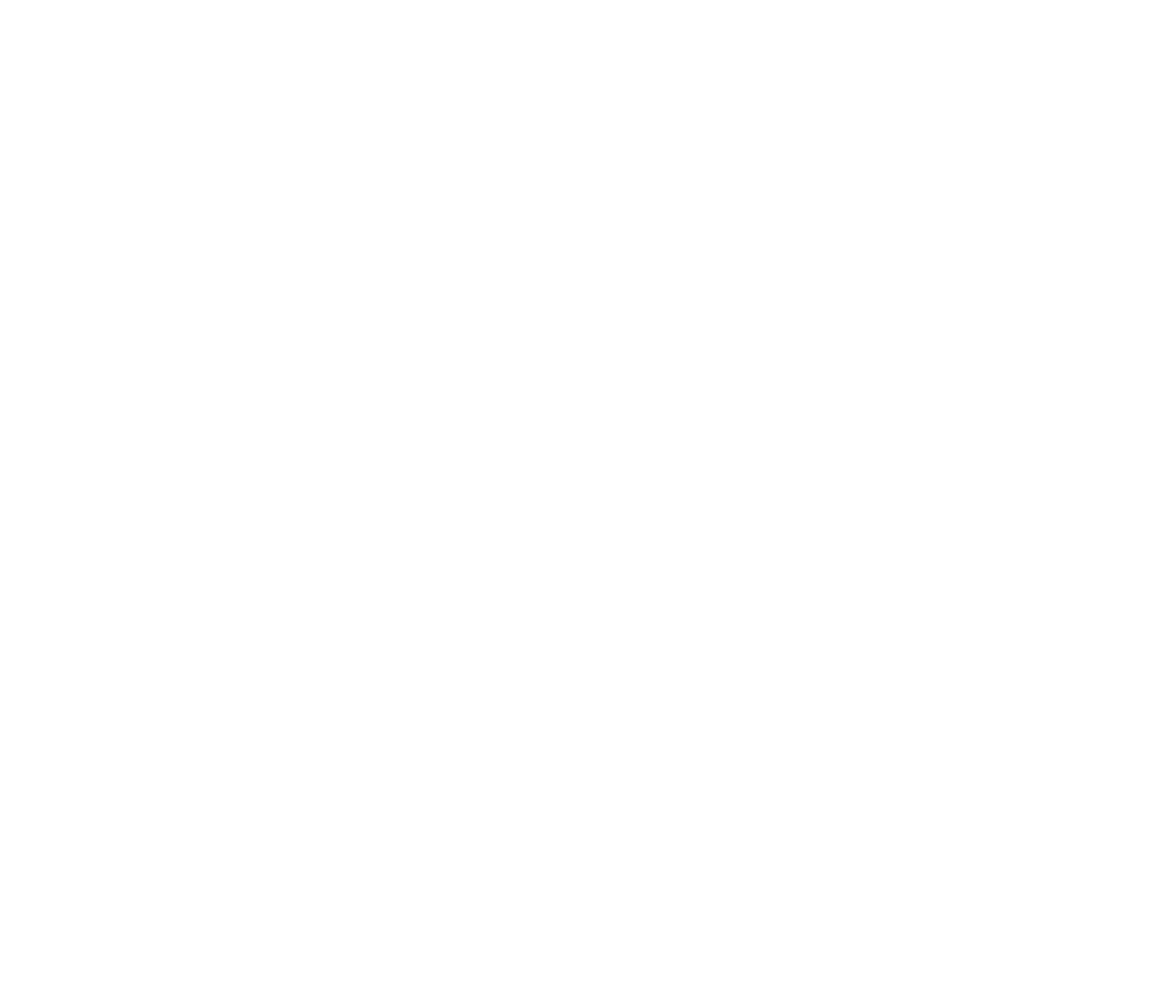
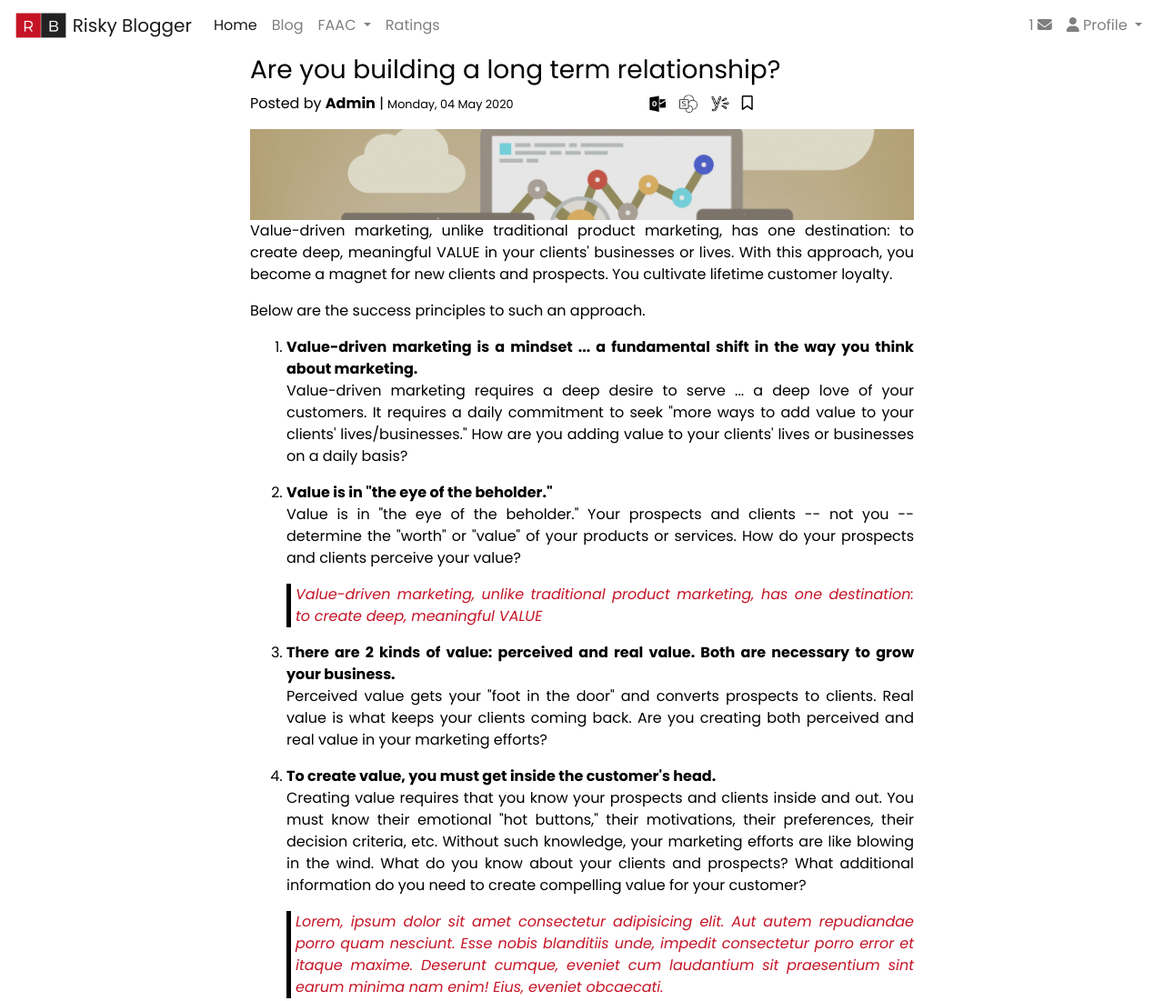
Before and after one commit to Glowrare/Risky-Blogger, a plain HTML site: page html/blog/primary-blog.html in a window 1280 px wide. Shown: the top 1101 px of the page at 91% size. Before the commit the page ends 800 px from the top, so only its background shows below. Drawn offline with nearby package versions, Linux system fonts and the light colour scheme.

Commit message:
base blog content added to blog page

```diff
--- a/assets/css/blog/primary-blog.css
+++ b/assets/css/blog/primary-blog.css
@@ -0,0 +1,62 @@
+body {
+    background: white;
+    box-sizing: border-box;
+}
+
+.blog-section {
+    min-height: 100vh;
+}
+
+.blog-title {
+    display: flex;
+    flex-direction: column;
+}
+
+/* .blog-title {
+    height: 100px;
+    display: block;
+    position: relative;
+  }
+
+.blog-title::after {
+    content: "";
+    background: url(../../img/blog_images/graphoc.jpg);
+    background-size: cover;
+    opacity: 0.5;
+    top: 0;
+    left: 0;
+    bottom: 0;
+    right: 0;
+    position: absolute;
+    z-index: -1;
+  } */
+
+.title-details {
+    display: flex;
+    /* justify-content: space-between; */
+}
+
+.post-info {
+    width: 60%;
+}
+
+.share-links img{
+    max-width: 20px;
+}
+
+.post-image {
+    height: 100px;
+    background: url(../../img/blog_images/graphoc.jpg);
+    background-size: cover;
+}
+
+.blog-content {
+    text-align: justify;
+}
+
+.blog-content blockquote {
+    font-style: italic;
+    border-left: solid black 5px;
+    color: #C51426;
+    padding-left: 5px;
+}
--- a/html/blog/primary-blog.html
+++ b/html/blog/primary-blog.html
@@ -0,0 +1,175 @@
+<!DOCTYPE html>
+<html lang="en">
+    <head>
+        <meta charset="UTF-8">
+        <meta name="viewport" content="width=device-width, initial-scale=1.0">
+        <!-- <link rel="stylesheet" href="../assets/css/reset.css"> -->
+        <link rel="stylesheet" href="https://stackpath.bootstrapcdn.com/bootstrap/4.4.1/css/bootstrap.min.css" integrity="sha384-Vkoo8x4CGsO3+Hhxv8T/Q5PaXtkKtu6ug5TOeNV6gBiFeWPGFN9MuhOf23Q9Ifjh" crossorigin="anonymous">
+        <link rel="stylesheet" href="../../assets/css/style.css">
+        <link rel="stylesheet" href="../../assets/css/blog/primary-blog.css">
+        <link href="https://fonts.googleapis.com/css2?family=Poppins:ital,wght@0,400;0,700;1,400;1,700&display=swap" rel="stylesheet">
+        <link rel="shortcut icon" type="image/png" href="../../assets/img/favicon/favicon.png">
+        <script src="https://kit.fontawesome.com/5183653b0f.js" crossorigin="anonymous"></script>
+        <title>Risky Blogger - Blog</title>
+    </head>
+    <body>
+        <nav class="mb-1 navbar navbar-light navbar-expand-lg sticky-top">
+            <a class="navbar-brand" href="#"> <img src="../../assets/img/general-images/risky-blogger.png" width="auto" height="30" class="d-inline-block align-top" alt=""> Risky Blogger</a>
+            <button class="navbar-toggler" type="button" data-toggle="collapse" data-target="#navbarSupportedContent-555"
+              aria-controls="navbarSupportedContent-555" aria-expanded="false" aria-label="Toggle navigation">
+              <span class="navbar-toggler-icon"></span>
+            </button>
+            <div class="collapse navbar-collapse" id="navbarSupportedContent-555">
+              <ul class="navbar-nav mr-auto">
+                <li class="nav-item active">
+                  <a class="nav-link" href="../../index.html">Home
+                    <span class="sr-only">(current)</span>
+                  </a>
+                </li>
+                <li class="nav-item">
+                  <a class="nav-link" href="primary-blog.html">Blog</a>
+                </li>
+                <li class="nav-item dropdown">
+                  <a class="nav-link dropdown-toggle" id="navbarDropdownMenuLink-555" data-toggle="dropdown"
+                    aria-haspopup="true" aria-expanded="false">FAAC
+                  </a>
+                  <div class="dropdown-menu dropdown-secondary" aria-labelledby="navbarDropdownMenuLink-555">
+                    <a class="dropdown-item" href="#">FAAC by state</a>
+                    <a class="dropdown-item" href="#">FAAC by month</a>
+                  </div>
+                </li>
+                <li class="nav-item">
+                  <a class="nav-link" href="#">Ratings</a>
+                </li>
+              </ul>
+              <ul class="navbar-nav ml-auto nav-flex-icons">
+                <li class="nav-item">
+                  <a class="nav-link waves-effect waves-light">1
+                    <i class="fas fa-envelope"></i>
+                  </a>
+                </li>
+               <li class="nav-item dropdown">
+                  <a class="nav-link dropdown-toggle" id="navbarDropdownMenuLink-4" data-toggle="dropdown"
+                    aria-haspopup="true" aria-expanded="false">
+                    <i class="fas fa-user"></i> Profile </a>
+                  <div class="dropdown-menu dropdown-menu-right dropdown-info" aria-labelledby="navbarDropdownMenuLink-4">
+                    <a class="dropdown-item" href="#">My account</a>
+                    <a class="dropdown-item" href="../log-in.html">Log out</a>
+                  </div>
+                </li>
+              </ul>
+            </div>
+        </nav>
+        <div class="body-content">
+            <div class="blog-section">
+                <div class="container">
+                    <div class="row">
+                        <div class="col-md-2"></div>
+                        <div class="col-md-8">
+                            <div class="blog-title">
+                                <h3>Are you building a long term relationship?</h3>
+                                <div class="title-details">
+                                    <div class="post-info">
+                                        <p>Posted by <strong> Admin</strong> | <small>Monday, 04 May 2020</small></p>
+                                    </div>
+                                    <div class="share-links">
+                                        <a href="#" style="padding-right: 10px; color: blue;"><img src="../../assets/img/landing-page/iconfinder_57-outlook_843780.png" alt=""></a>
+                                        <a href="#" style="padding-right: 10px;"><img src="../../assets/img/landing-page/iconfinder_ic_spd_logo_5761482.png" alt=""></a>
+                                        <a href="#" style="padding-right: 10px;"><img src="../../assets/img/landing-page/iconfinder_Yammer_669638.png" alt=""></a>
+                                        <a href="#" style="padding-right: 10px;"><i class="far fa-bookmark"></i></a>
+                                    </div>
+                                </div>
+                            </div>
+                            <div class="post-image"></div>
+                            <div class="blog-content">
+                                <p>
+                                    Value-driven marketing, unlike traditional product marketing, has one destination: to create deep, meaningful VALUE in your clients' businesses or lives. With this approach, you become a magnet for new clients and prospects. You cultivate lifetime customer loyalty.
+                                </p>
+                                <p>Below are the success principles to such an approach.</p>
+                                <ol>
+                                    <li>
+                                        <strong> Value-driven marketing is a mindset ... a fundamental shift in the way you think about marketing.</strong> <br>
+                                        <p>Value-driven marketing requires a deep desire to serve ... a deep love of your customers. It requires a daily commitment to seek "more ways to add value to your clients' lives/businesses." How are you adding value to your clients' lives or businesses on a daily basis?</p>
+                                    </li>
+                                    <li>
+                                        <strong> Value is in "the eye of the beholder." </strong> <br>
+                                        <p>Value is in "the eye of the beholder." Your prospects and clients -- not you -- determine the "worth" or "value" of your products or services. How do your prospects and clients perceive your value?</p>
+                                    </li>
+                                    <blockquote>
+                                        Value-driven marketing, unlike traditional product marketing, has one destination: to create deep, meaningful VALUE
+                                    </blockquote>
+                                    <li>
+                                        <strong>There are 2 kinds of value: perceived and real value. Both are necessary to grow your business.</strong><br>
+                                        <p>Perceived value gets your "foot in the door" and converts prospects to clients. Real value is what keeps your clients coming back. Are you creating both perceived and real value in your marketing efforts?</p>
+                                    </li>
+                                    <li>
+                                        <strong>To create value, you must get inside the customer's head.</strong> <br>
+                                        <p>Creating value requires that you know your prospects and clients inside and out. You must know their emotional "hot buttons," their motivations, their preferences, their decision criteria, etc. Without such knowledge, your marketing efforts are like blowing in the wind. What do you know about your clients and prospects? What additional information do you need to create compelling value for your customer?</p>
+                                    </li>
+                                    <blockquote>
+                                        Lorem, ipsum dolor sit amet consectetur adipisicing elit. Aut autem repudiandae porro quam nesciunt. Esse nobis blanditiis unde, impedit consectetur porro error et itaque maxime. Deserunt cumque, eveniet cum laudantium sit praesentium sint earum minima nam enim! Eius, eveniet obcaecati.
+                                    </blockquote>
+                                    <li>
+                                        <strong>The more value you can create at each step in the marketing process, the faster you will grow your business.</strong>
+                                        <p>Marketing is not an event, but a continuum. From lead generation to post sales follow-up, there are hundreds of opportunities to add value. Eg., to generate more leads, you may offer a free report of value to your target market. Where throughout your marketing process are you creating value? What simple ways can you add value to generate more leads, convert more prospects and create greater customer loyalty?</p>
+                                    </li>
+                                </ol>
+                            </div>
+                        </div>
+                        <div class="col-md-2"></div>
+                    </div>
+
+                </div>
+            </div>
+            <footer>
+                <div class="top-section">
+                  <div class="page-logo">
+                    <img src="../../assets/img/general-images/risky-blogger.png" alt="">
+                  </div>
+                  <div class="address-space">
+                    <h4>Address</h4>
+                    <p>Sterling Towers <br>
+                      Credit Risk, 15th floor (long wing) <br>
+                      20 Marina Lagos
+                    </p>
+                  </div>
+                  <div class="contacts-space">
+                    <h4>Contacts</h4>
+                    <p>  Email: <a href="mailto:creditrisk@sterling.ng">creditrisk@sterling.ng </a> <br>
+                      Phone: <a href="tel:+2345">+2345</a>
+                    </p>
+                  </div>
+                  <div class="downloads-space">
+                    <h4>Downloads</h4>
+                    <p>
+                      <a href="#"> CPG </a> <br>
+                      <a href="#"> Newsletter </a> <br>
+                      <a href="#"> Videos </a>
+                    </p>
+                  </div>
+                </div>
+                <hr style="border: solid 1px white; width: 100%;">
+                <div class="copyright-section">
+                  <div class="copyright">
+                    <p>© Copyright 2020 Credit Risk - All Rights Reserved</p>
+                  </div>
+                  <div class="social-media-icons">
+                    <span>
+                      <a href="#" style="padding-right: 20px;"><img src="../../assets/img/landing-page/iconfinder_57-outlook_843780.png" alt=""></a>
+                      <a href="#" style="padding-right: 20px;"><img src="../../assets/img/landing-page/iconfinder_ic_spd_logo_5761482.png" alt=""></a>
+                      <a href="#" style="padding-right: 20px;"><img src="../../assets/img/landing-page/iconfinder_Yammer_669638.png" alt=""></a>
+                    </span>
+
+                  </div>
+                </div>
+
+            </footer>
+        </div>
+        <!-- Javascript starts here -->
+        <script src="https://code.jquery.com/jquery-3.4.1.slim.min.js" integrity="sha384-J6qa4849blE2+poT4WnyKhv5vZF5SrPo0iEjwBvKU7imGFAV0wwj1yYfoRSJoZ+n" crossorigin="anonymous"></script>
+        <script src="https://cdn.jsdelivr.net/npm/popper.js@1.16.0/dist/umd/popper.min.js" integrity="sha384-Q6E9RHvbIyZFJoft+2mJbHaEWldlvI9IOYy5n3zV9zzTtmI3UksdQRVvoxMfooAo" crossorigin="anonymous"></script>
+        <script src="https://stackpath.bootstrapcdn.com/bootstrap/4.4.1/js/bootstrap.min.js" integrity="sha384-wfSDF2E50Y2D1uUdj0O3uMBJnjuUD4Ih7YwaYd1iqfktj0Uod8GCExl3Og8ifwB6" crossorigin="anonymous"></script>
+        <!-- Javascript ends here -->
+
+    </body>
+</html>
```
Also changed, not shown: index.html (+6 -6 lines), assets/img/blog_images/blog1.png (deleted), assets/img/blog_images/graphoc.jpg (added), assets/img/general-images/risky-blogger.png (added).
